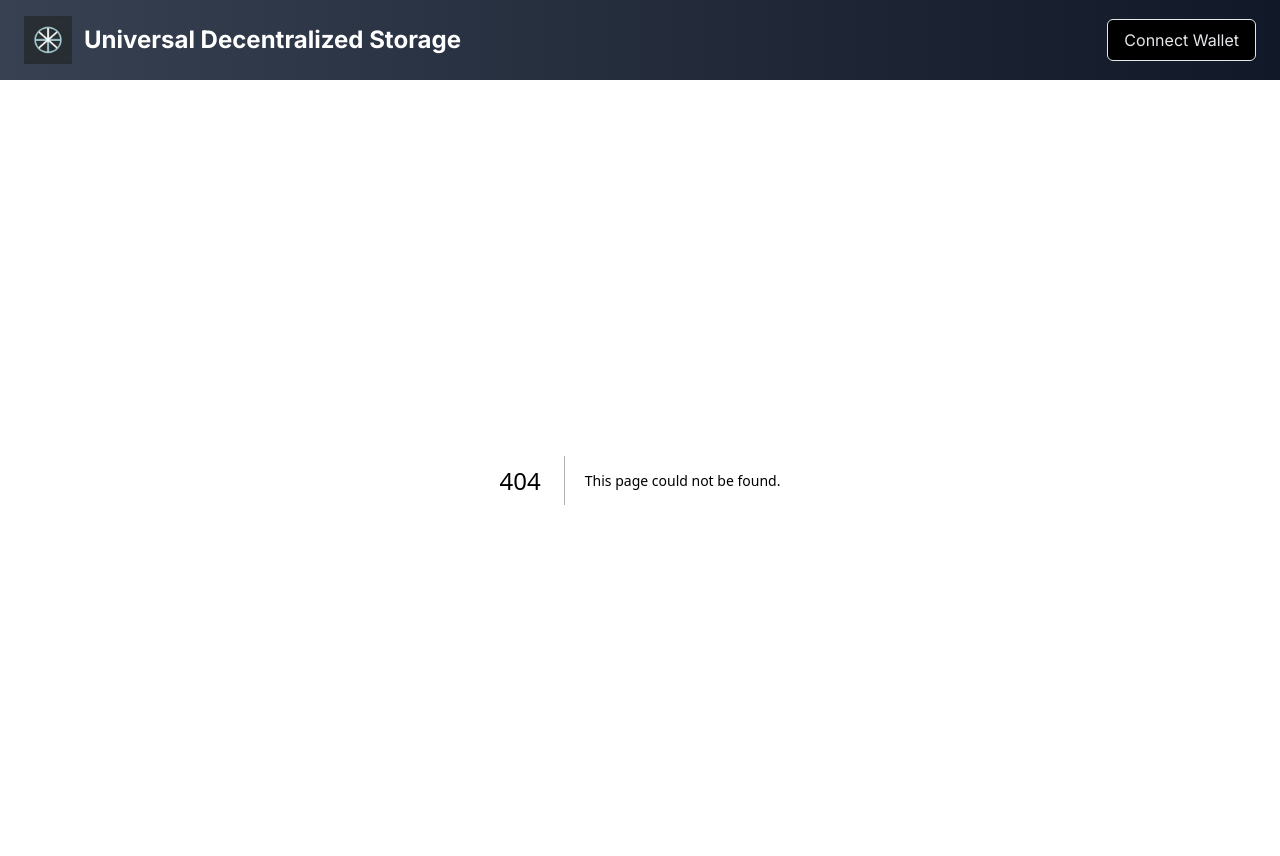
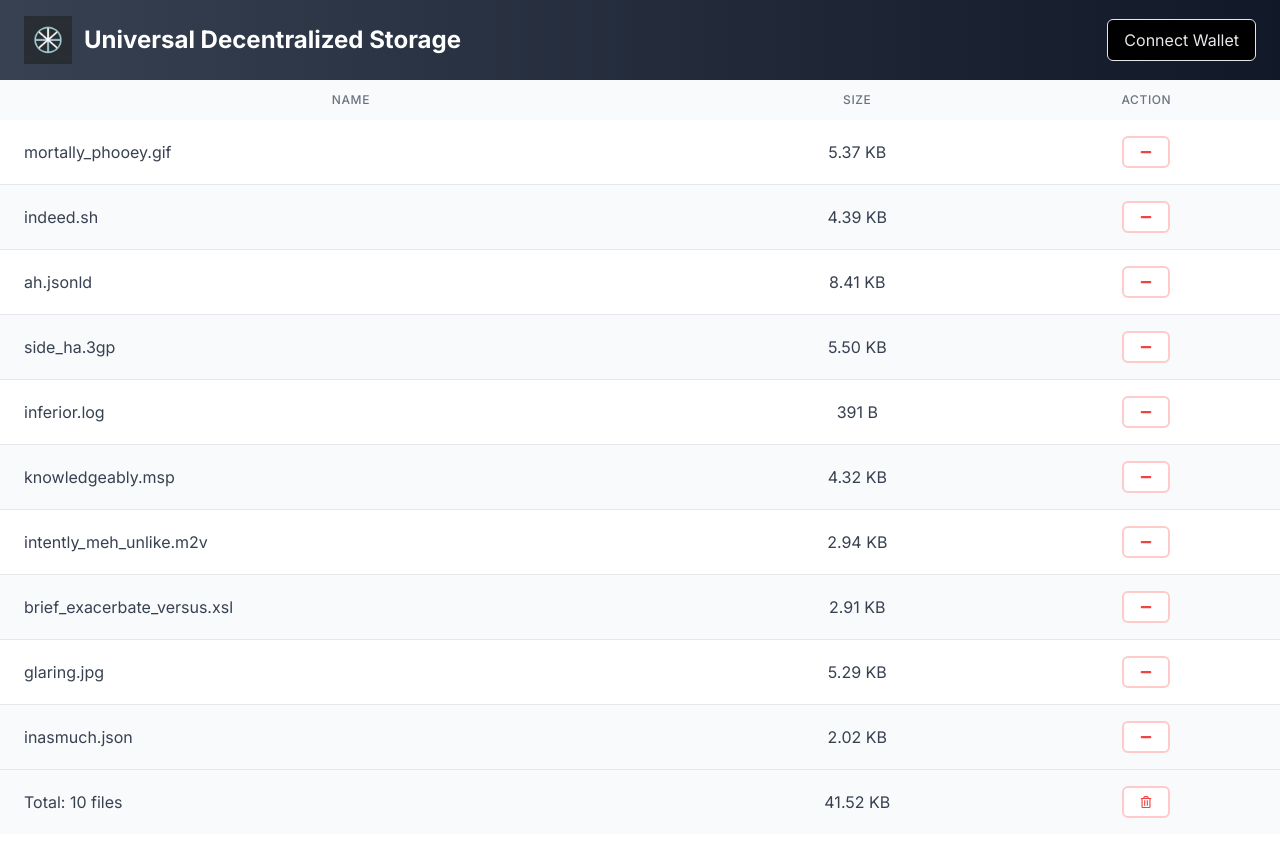
Before and after one commit to unid-store/dapp, a Next.js app: page /launchpad in a window 1280 px wide. Before the commit this address had no page. Shown: the top 856 px of the page. After the commit the page ends 834 px from the top, so only its background shows below. Built offline with nearby package versions, Linux system fonts and the light colour scheme.

Commit message:
update file table.

```diff
--- /dev/null
+++ b/app/launchpad/page.tsx
@@ -0,0 +1,50 @@
+"use client";
+
+import { useState, useEffect } from "react";
+import dynamic from "next/dynamic";
+
+const FileTable = dynamic(() => import("@/components/upload/FileTable"), {
+  ssr: false,
+});
+
+export default function LaunchPad() {
+  const [files, setFiles] = useState<File[]>([]);
+
+  const removeFile = (file: File) => {
+    setFiles((prevFiles) => prevFiles.filter((f) => f !== file));
+  };
+
+  const removeAllFiles = () => setFiles([]);
+
+  useEffect(() => {
+    const generateRandomFile = async (): Promise<File> => {
+      const { faker } = await import("@faker-js/faker");
+      const fileName = faker.system.fileName();
+      const mimeType = faker.system.mimeType();
+      const fileSize = faker.number.int({ min: 100, max: 10000 });
+
+      const blob = new Blob([faker.string.alphanumeric(fileSize)], {
+        type: mimeType,
+      });
+
+      return new File([blob], fileName, { type: mimeType });
+    };
+
+    const generateNRandomFiles = async (n: number): Promise<File[]> =>
+      await Promise.all(
+        Array.from({ length: n }, async () => await generateRandomFile())
+      );
+
+    if (files.length === 0) {
+      generateNRandomFiles(10).then((result) => setFiles(result));
+    }
+  }, []);
+
+  return (
+    <FileTable
+      files={files}
+      removeFile={removeFile}
+      removeAllFiles={removeAllFiles}
+    />
+  );
+}
--- a/app/page.tsx
+++ b/app/page.tsx
@@ -1,5 +1,8 @@
 import UploadFiles from "@/components/upload/UploadFiles";
 
-const Home = () => <UploadFiles />;
-
+const Home = () => (
+  <>
+    <UploadFiles />
+  </>
+);
 export default Home;
--- a/components/Header/SignIn.tsx
+++ b/components/Header/SignIn.tsx
@@ -1,5 +1,5 @@
 import { WithToast } from "@/components/feedback/WithToast";
-import Button from "../ui/Button";
+import { Button } from "../ui/Button";
 
 export const SignIn = () => (
   <WithToast
--- a/components/ui/Button.tsx
+++ b/components/ui/Button.tsx
@@ -7,7 +7,12 @@ interface ButtonProps {
   onClick?: () => void;
 }
 
-const Button = ({ variant, children, className, onClick }: ButtonProps) => {
+export const Button = ({
+  variant,
+  children,
+  className,
+  onClick,
+}: ButtonProps) => {
   const styles = {
     default:
       "bg-black text-gray-200 border border-gray-200 hover:bg-gray-800 hover:border-gray-800 active:bg-gray-900 active:border-gray-900",
@@ -24,5 +29,3 @@ const Button = ({ variant, children, className, onClick }: ButtonProps) => {
     </button>
   );
 };
-
-export default Button;
--- /dev/null
+++ b/components/ui/Spinner.tsx
@@ -0,0 +1,21 @@
+export const Spinner = () => {
+  return (
+    <div className="flex items-center justify-center">
+      <svg className="animate-spin h-5 w-5 text-gray-500" viewBox="0 0 24 24">
+        <circle
+          className="opacity-25"
+          cx="12"
+          cy="12"
+          r="10"
+          stroke="currentColor"
+          strokeWidth="4"
+        />
+        <path
+          className="opacity-75"
+          fill="currentColor"
+          d="M4 12a8 8 0 018-8V0C5.373 0 0 5.373 0 12h4zm2 5.291A7.962 7.962 0 0012 20c4.411 0 8-3.589 8-8h-4a4.01 4.01 0 01-4 4.001V17z"
+        />
+      </svg>
+    </div>
+  );
+};
--- a/components/ui/Toast.tsx
+++ b/components/ui/Toast.tsx
@@ -1,7 +1,7 @@
 import { useEffect } from "react";
 import { motion } from "framer-motion";
 
-import Button from "@/components/ui/Button";
+import { Button } from "@/components/ui/Button";
 
 interface ToastProps {
   onClose: () => void;
--- a/components/upload/FileTable.tsx
+++ b/components/upload/FileTable.tsx
@@ -1,44 +1,77 @@
+import { Button } from "../ui/Button";
+import { FaMinus, FaRegTrashAlt } from "react-icons/fa";
+
 interface FileTableProps {
   files: File[];
   removeFile: (file: File) => void;
+  removeAllFiles: () => void;
 }
 
-const FileTable: React.FC<FileTableProps> = ({ files, removeFile }) => {
+const FileTable = ({ files, removeFile, removeAllFiles }: FileTableProps) => {
+  const totalSize = files.reduce((total, file) => total + file.size, 0);
+
   return (
-    <table className="table-auto w-full text-gray-600">
-      <tbody>
+    <table className="table-auto w-full text-gray-700">
+      <thead className="bg-gray-50">
+        <tr>
+          <th className="px-6 py-3 text-xs font-medium text-gray-500 uppercase tracking-wider">
+            Name
+          </th>
+          <th className="px-6 py-3 text-xs font-medium text-gray-500 uppercase tracking-wider text-center">
+            Size
+          </th>
+          <th className="px-6 py-3 text-xs font-medium text-gray-500 uppercase tracking-wider text-center">
+            Action
+          </th>
+        </tr>
+      </thead>
+      <tbody className="divide-y divide-gray-200">
         {files.map((file, index) => (
           <tr
             key={index}
-            className={index % 2 === 0 ? "bg-gray-100" : "bg-white"}
+            className={index % 2 === 0 ? "bg-white" : "bg-gray-50"}
           >
-            <td className="px-4 py-2">{file.name}</td>
-            <td className="px-4 py-2">
-              <button
+            <td className="px-6 py-4 whitespace-nowrap">{file.name}</td>
+            <td className="px-6 py-4 text-center whitespace-nowrap">
+              {formatFileSize(file.size)}
+            </td>
+            <td className="px-6 py-4 text-center whitespace-nowrap">
+              <Button
                 onClick={() => removeFile(file)}
-                className="text-red-500 hover:text-red-700 transition-colors duration-150"
+                variant="outlined"
+                className="bg-white border-red-200 hover:bg-white hover:border-red-700 active:bg-red-900 active:border-red-900"
               >
-                <svg
-                  xmlns="http://www.w3.org/2000/svg"
-                  fill="none"
-                  viewBox="0 0 24 24"
-                  stroke="currentColor"
-                  className="h-5 w-5"
-                >
-                  <path
-                    strokeLinecap="round"
-                    strokeLinejoin="round"
-                    strokeWidth={2}
-                    d="M6 18L18 6M6 6l12 12"
-                  />
-                </svg>
-              </button>
+                <FaMinus className="text-red-500 text-xs" />
+              </Button>
             </td>
           </tr>
         ))}
+        <tr className="bg-gray-50">
+          <td className="px-6 py-4">Total: {files.length} files</td>
+          <td className="px-6 py-4 text-center">{formatFileSize(totalSize)}</td>
+          <td className="px-6 py-4 text-center">
+            <Button
+              onClick={removeAllFiles}
+              variant="outlined"
+              className="bg-white border-red-200 hover:bg-white hover:border-red-700 active:bg-red-900 active:border-red-900"
+            >
+              <FaRegTrashAlt className="text-red-500 text-xs" />
+            </Button>
+          </td>
+        </tr>
       </tbody>
     </table>
   );
 };
 
+function formatFileSize(fileSize: number): string {
+  if (fileSize < 1024) {
+    return fileSize + " B";
+  } else if (fileSize < 1024 * 1024) {
+    return (fileSize / 1024).toFixed(2) + " KB";
+  } else {
+    return (fileSize / (1024 * 1024)).toFixed(2) + " MB";
+  }
+}
+
 export default FileTable;
--- a/components/upload/UploadFiles.tsx
+++ b/components/upload/UploadFiles.tsx
@@ -1,11 +1,18 @@
 "use client";
 
 import { useState, useCallback } from "react";
+import { NFTStorage } from "nft.storage";
+
+import FileTable from "./FileTable";
 import FileDropZone from "./FileDropZone";
-import FileTable from "./FileTable";
+
+import { Button } from "@/components/ui/Button";
+import { Spinner } from "@/components/ui/Spinner";
 
 export default function UploadFiles() {
   const [files, setFiles] = useState<File[]>([]);
+  const [cid, setCID] = useState<string>();
+  const [uploading, setUploading] = useState<boolean>(false);
 
   const onDrop = useCallback((acceptedFiles: File[]) => {
     setFiles((prevFiles: File[]) => [...prevFiles, ...acceptedFiles]);
@@ -15,10 +22,39 @@ export default function UploadFiles() {
     setFiles((prevFiles) => prevFiles.filter((f) => f !== file));
   };
 
+  const NFT_STORAGE_KEY =
+    "eyJhbGciOiJIUzI1NiIsInR5cCI6IkpXVCJ9.eyJzdWIiOiJkaWQ6ZXRocjoweGZhNEYzRTc2NzE3MTFkNDhjNzY0Y2VhOTRiQWRiZWE1NDA2MjVGNDAiLCJpc3MiOiJuZnQtc3RvcmFnZSIsImlhdCI6MTY4NjIwMjcyMTQ3OCwibmFtZSI6InVuaWQuc3RvcmUifQ.VtaMS2CY4fabEOQ00Z8njKZAQnu48Yl_wenDNQJTClg";
+
+  const nftStorageClient = new NFTStorage({ token: NFT_STORAGE_KEY });
+
+  const handleUpload = async () => {
+    setUploading(true);
+    await nftStorageClient.storeDirectory(files).then((cid) => {
+      setFiles([]);
+      setCID(cid);
+      setUploading(false);
+    });
+  };
+
   return (
     <>
-      <FileDropZone onDrop={onDrop} />
-      <FileTable files={files} removeFile={removeFile} />
+      {(uploading && <Spinner />) || (
+        <>
+          <FileDropZone onDrop={onDrop} />
+          {files.length > 0 && (
+            <>
+              <FileTable
+                files={files}
+                removeFile={removeFile}
+                removeAllFiles={() => setFiles([])}
+              />
+              <Button variant={"default"} onClick={handleUpload}>
+                {"Upload"}
+              </Button>
+            </>
+          )}
+        </>
+      )}
     </>
   );
 }
--- a/package.json
+++ b/package.json
@@ -22,13 +22,18 @@
     "framer-motion": "^10.12.16",
     "lucide-react": "^0.241.0",
     "next": "13.4.4",
+    "nft.storage": "^7.1.0",
     "postcss": "8.4.24",
     "react": "18.2.0",
     "react-dom": "18.2.0",
     "react-dropzone": "^14.2.3",
+    "react-icons": "^4.9.0",
     "tailwind-merge": "^1.13.0",
     "tailwindcss": "3.3.2",
     "tailwindcss-animate": "^1.0.5",
     "typescript": "5.1.3"
+  },
+  "devDependencies": {
+    "@faker-js/faker": "^8.0.2"
   }
 }
```
Also changed, not shown: 1 other file (tests, documents, lock files or other folders).
